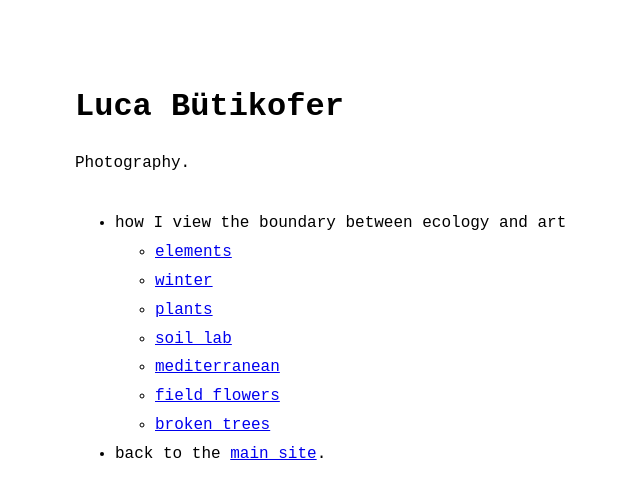
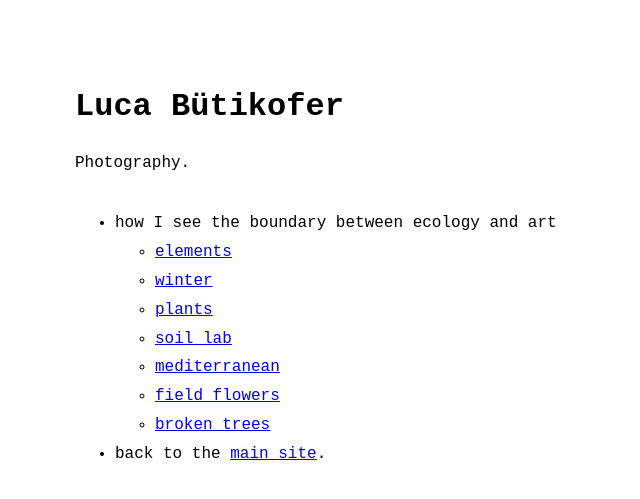
Before and after one commit to lucabutikofer/Photography, a Jekyll site: the page built from index.md, in a window 1280 px wide. Shown: the top 499 px of the page, without its empty margins (245-885 px from the left). Built offline with Jekyll 4.4.1, drawn with Linux system fonts in a browser that asks for light colours.

Commit message:
Update menu.yml

```diff
--- a/_data/menu.yml
+++ b/_data/menu.yml
@@ -2,7 +2,7 @@
 # https://github.com/riggraz/no-style-please#customize-the-menu
 
 entries:
-  - title: how I view the boundary between ecology and art
+  - title: how I see the boundary between ecology and art
     entries:
       - title: elements
         url: elements
```
